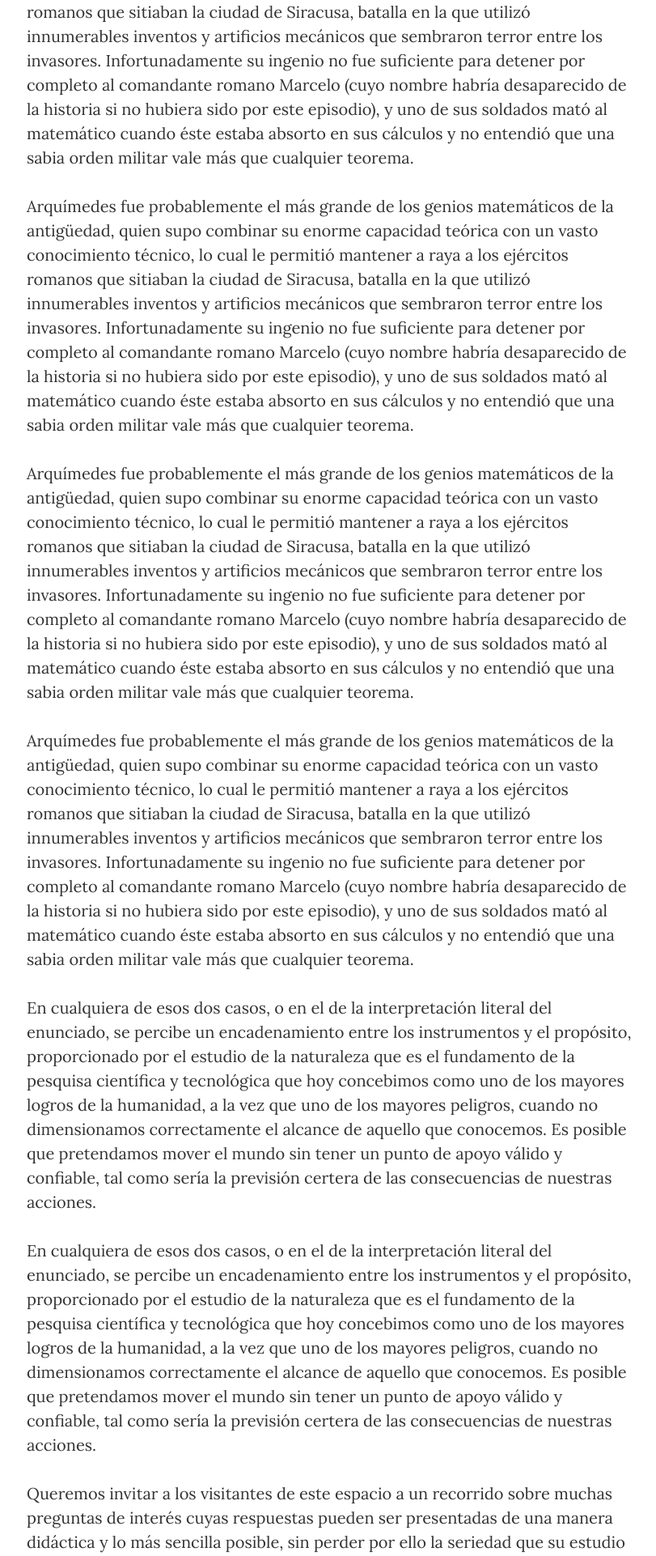
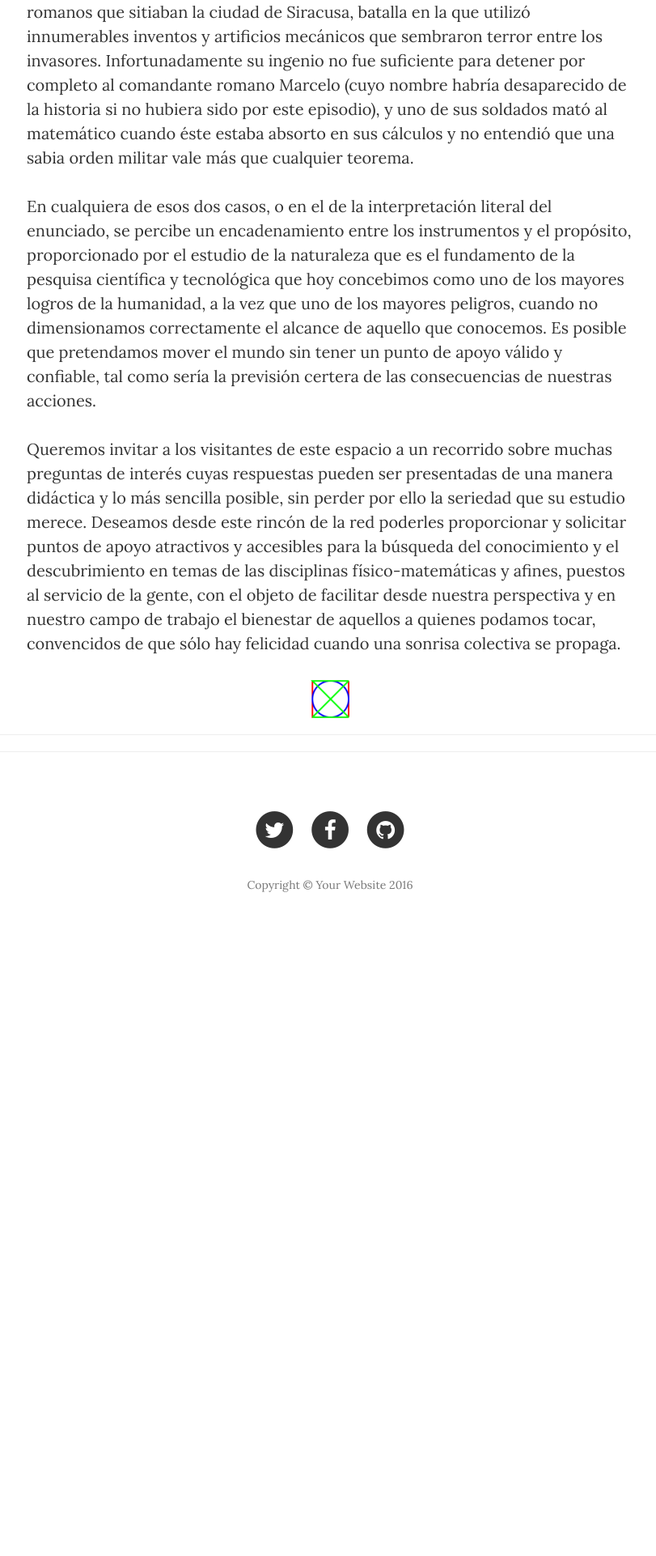
Before and after one commit to jsandovalc/blog-fisica, a Python web app: template templates/about.html in a window 1280 px wide. Shown: the part 671-2593 px from the top of the page at 81% size, without its empty margins (232-1043 px from the left). After the commit the page ends 1773 px from the top, so only its background shows below. Run offline with Jinja, Linux system fonts and the light colour scheme; the template is opened without the code that fills it, so the values that code supplies are empty; some libraries are stand-ins or nearby versions.

Commit message:
Deleted repeated paragraphs.

```diff
--- a/templates/about.html
+++ b/templates/about.html
@@ -6,45 +6,6 @@
       <div class="row">
         <div class="col-lg-8 col-lg-offset-2 col-md-10 col-md-offset-1">
           <h2>Introducción: Arquímedes (287-212 a. de n.e.)</h2>
-          <p>Arquímedes fue probablemente el más grande de los genios
-          matemáticos de la antigüedad, quien supo combinar su enorme
-          capacidad teórica con un vasto conocimiento técnico, lo cual
-          le permitió mantener a raya a los ejércitos romanos que
-          sitiaban la ciudad de Siracusa, batalla en la que utilizó
-          innumerables inventos y artificios mecánicos que sembraron
-          terror entre los invasores. Infortunadamente su ingenio no
-          fue suficiente para detener por completo al comandante
-          romano Marcelo (cuyo nombre habría desaparecido de la
-          historia si no hubiera sido por este episodio), y uno de sus
-          soldados mató al matemático cuando éste estaba absorto en
-          sus cálculos y no entendió que una sabia orden militar vale
-            más que cualquier teorema. </p>
-          <p>Arquímedes fue probablemente el más grande de los genios
-          matemáticos de la antigüedad, quien supo combinar su enorme
-          capacidad teórica con un vasto conocimiento técnico, lo cual
-          le permitió mantener a raya a los ejércitos romanos que
-          sitiaban la ciudad de Siracusa, batalla en la que utilizó
-          innumerables inventos y artificios mecánicos que sembraron
-          terror entre los invasores. Infortunadamente su ingenio no
-          fue suficiente para detener por completo al comandante
-          romano Marcelo (cuyo nombre habría desaparecido de la
-          historia si no hubiera sido por este episodio), y uno de sus
-          soldados mató al matemático cuando éste estaba absorto en
-          sus cálculos y no entendió que una sabia orden militar vale
-            más que cualquier teorema. </p>
-          <p>Arquímedes fue probablemente el más grande de los genios
-          matemáticos de la antigüedad, quien supo combinar su enorme
-          capacidad teórica con un vasto conocimiento técnico, lo cual
-          le permitió mantener a raya a los ejércitos romanos que
-          sitiaban la ciudad de Siracusa, batalla en la que utilizó
-          innumerables inventos y artificios mecánicos que sembraron
-          terror entre los invasores. Infortunadamente su ingenio no
-          fue suficiente para detener por completo al comandante
-          romano Marcelo (cuyo nombre habría desaparecido de la
-          historia si no hubiera sido por este episodio), y uno de sus
-          soldados mató al matemático cuando éste estaba absorto en
-          sus cálculos y no entendió que una sabia orden militar vale
-            más que cualquier teorema. </p>
           <p>Arquímedes fue probablemente el más grande de los genios
           matemáticos de la antigüedad, quien supo combinar su enorme
           capacidad teórica con un vasto conocimiento técnico, lo cual
@@ -70,17 +31,6 @@
           tener un punto de apoyo válido y confiable, tal como sería
           la previsión certera de las consecuencias de nuestras
           acciones.</p>
-          <p>En cualquiera de esos dos casos, o en el de la interpretación literal
-          del enunciado, se percibe un encadenamiento entre los
-          instrumentos y el propósito, proporcionado por el estudio de
-          la naturaleza que es el fundamento de la pesquisa científica
-          y tecnológica que hoy concebimos como uno de los mayores
-          logros de la humanidad, a la vez que uno de los mayores
-          peligros, cuando no dimensionamos correctamente el alcance
-          de aquello que conocemos. Es posible que pretendamos mover
-          el mundo sin tener un punto de apoyo válido y confiable, tal
-          como sería la previsión certera de las consecuencias de
-          nuestras acciones.</p>
           <p>Queremos invitar a los visitantes de este espacio a un
           recorrido sobre muchas preguntas de interés cuyas respuestas
           pueden ser presentadas de una manera didáctica y lo más
```
